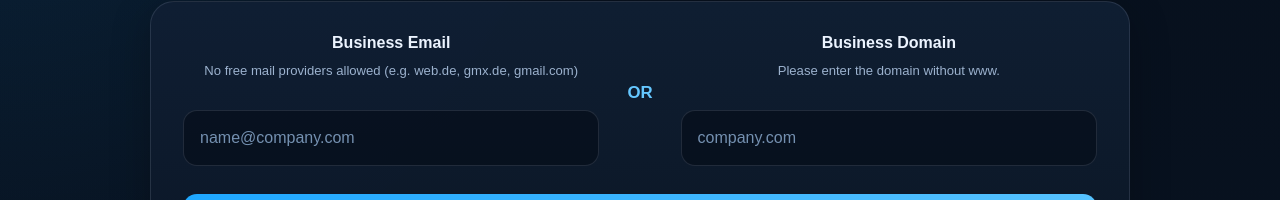
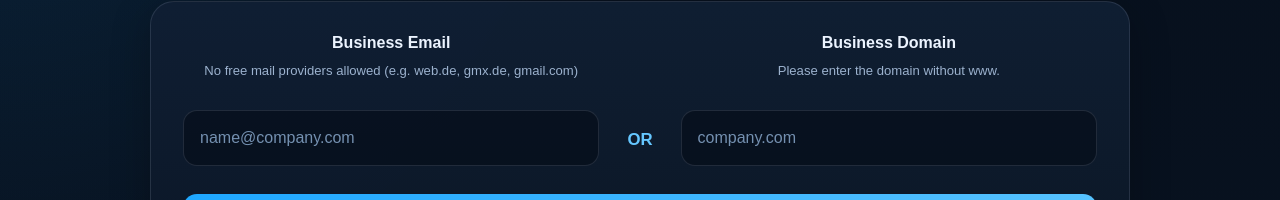
Before and after one commit to Ansalidre/breachfindings, a Next.js app: page / in a window 1280 px wide. Shown: the part 259-459 px from the top of the page. Built offline with nearby package versions, Linux system fonts and the light colour scheme.

Commit message:
Update globals.css

```diff
--- a/app/globals.css
+++ b/app/globals.css
@@ -208,12 +208,12 @@ input {
 }
 
 .centered-or {
-  align-self: center;
+  align-self: end;
   justify-self: center;
   font-size: 1.05rem;
   font-weight: 800;
   color: var(--accent-strong);
-  padding-bottom: 14px;
+  margin-bottom: 16px;
 }
 
 .hero-button-row {
```
